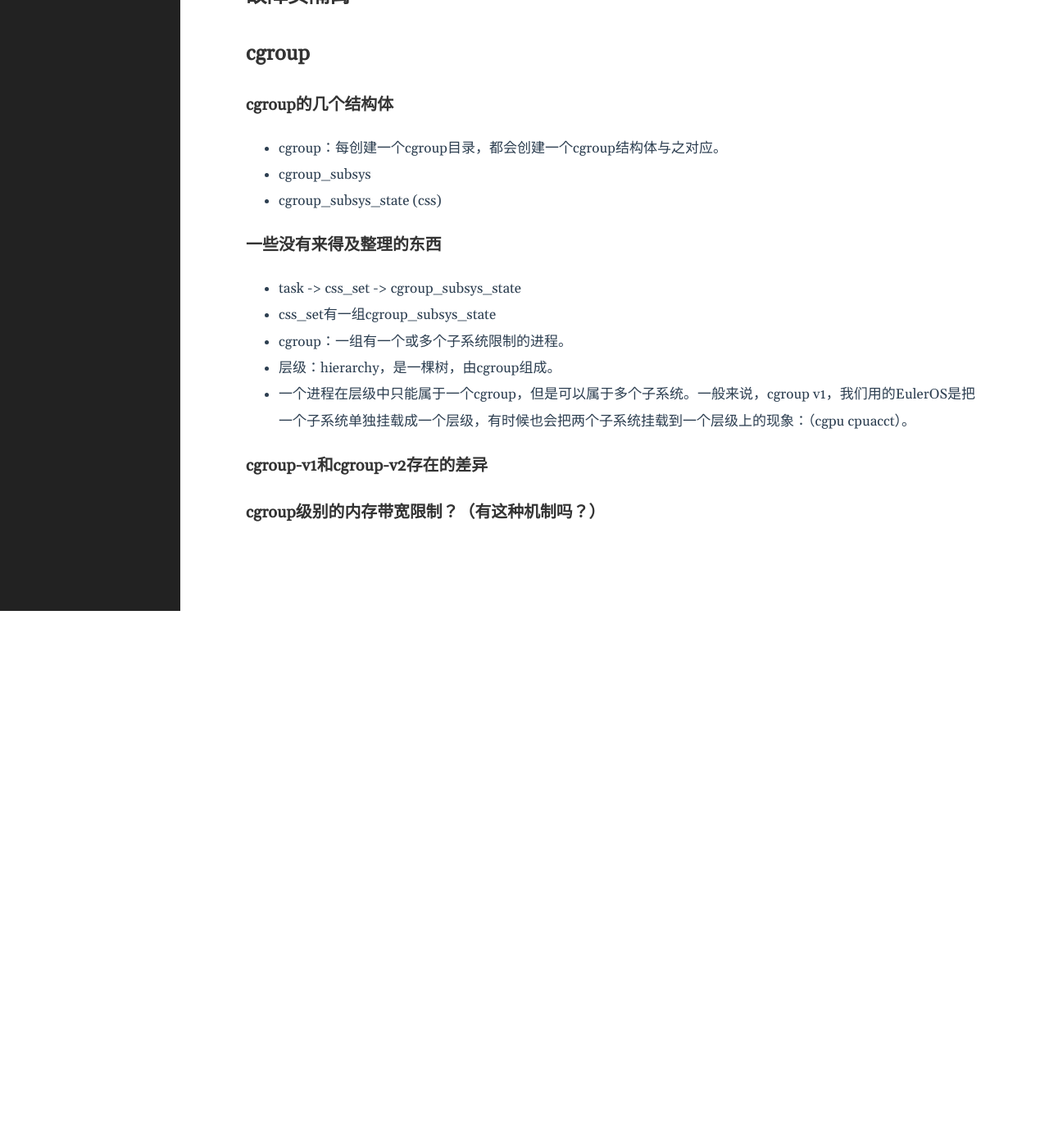
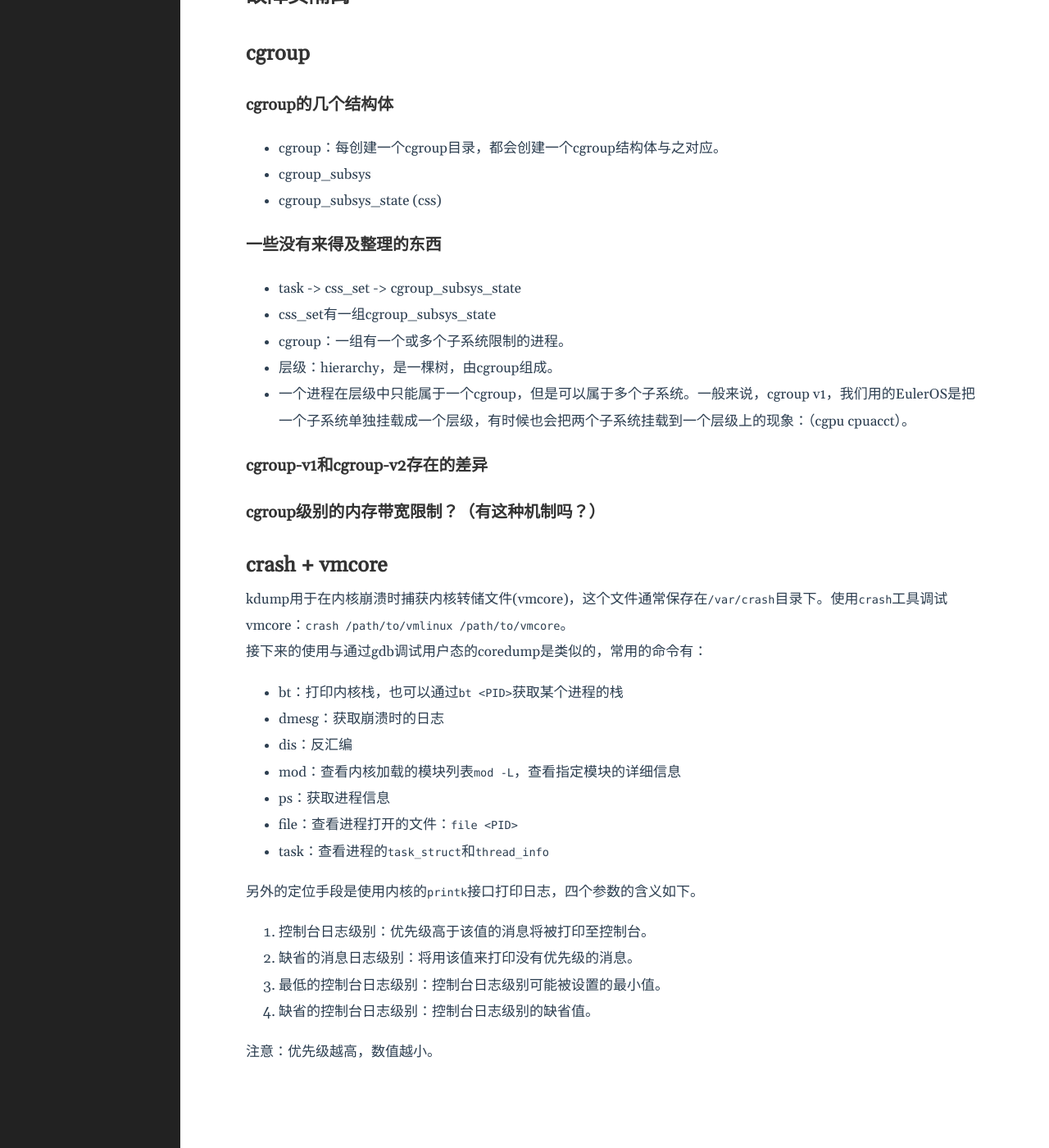
Before and after one commit to lclgo/lclgo.github.io, a Jekyll site: the page built from _posts/draft/2020-01-01-draft.md, in a window 1280 px wide and 1400 px high, scrolled down 2711 px. Shown: the whole window at 82% size. Built offline with Jekyll 4.4.1, drawn with Linux system fonts in a browser that asks for light colours; before the commit the page ends 3456 px from its top, so only the background shows below that.

Commit message:
some basic draft about debug kernel

```diff
--- a/_posts/draft/2020-01-01-draft.md
+++ b/_posts/draft/2020-01-01-draft.md
@@ -102,3 +102,26 @@ epoll的水平触发和边缘触发：
 ### cgroup-v1和cgroup-v2存在的差异
 
 ### cgroup级别的内存带宽限制？（有这种机制吗？）
+
+## crash + vmcore
+
+kdump用于在内核崩溃时捕获内核转储文件(vmcore)，这个文件通常保存在`/var/crash`目录下。使用`crash`工具调试vmcore：`crash /path/to/vmlinux /path/to/vmcore`。
+
+接下来的使用与通过gdb调试用户态的coredump是类似的，常用的命令有：
+
+* bt：打印内核栈，也可以通过`bt <PID>`获取某个进程的栈
+* dmesg：获取崩溃时的日志
+* dis：反汇编
+* mod：查看内核加载的模块列表`mod -L`，查看指定模块的详细信息
+* ps：获取进程信息
+* file：查看进程打开的文件：`file <PID>`
+* task：查看进程的`task_struct`和`thread_info`
+
+另外的定位手段是使用内核的`printk`接口打印日志，四个参数的含义如下。
+
+1. 控制台日志级别：优先级高于该值的消息将被打印至控制台。
+2. 缺省的消息日志级别：将用该值来打印没有优先级的消息。
+3. 最低的控制台日志级别：控制台日志级别可能被设置的最小值。
+4. 缺省的控制台日志级别：控制台日志级别的缺省值。
+
+注意：优先级越高，数值越小。
```
